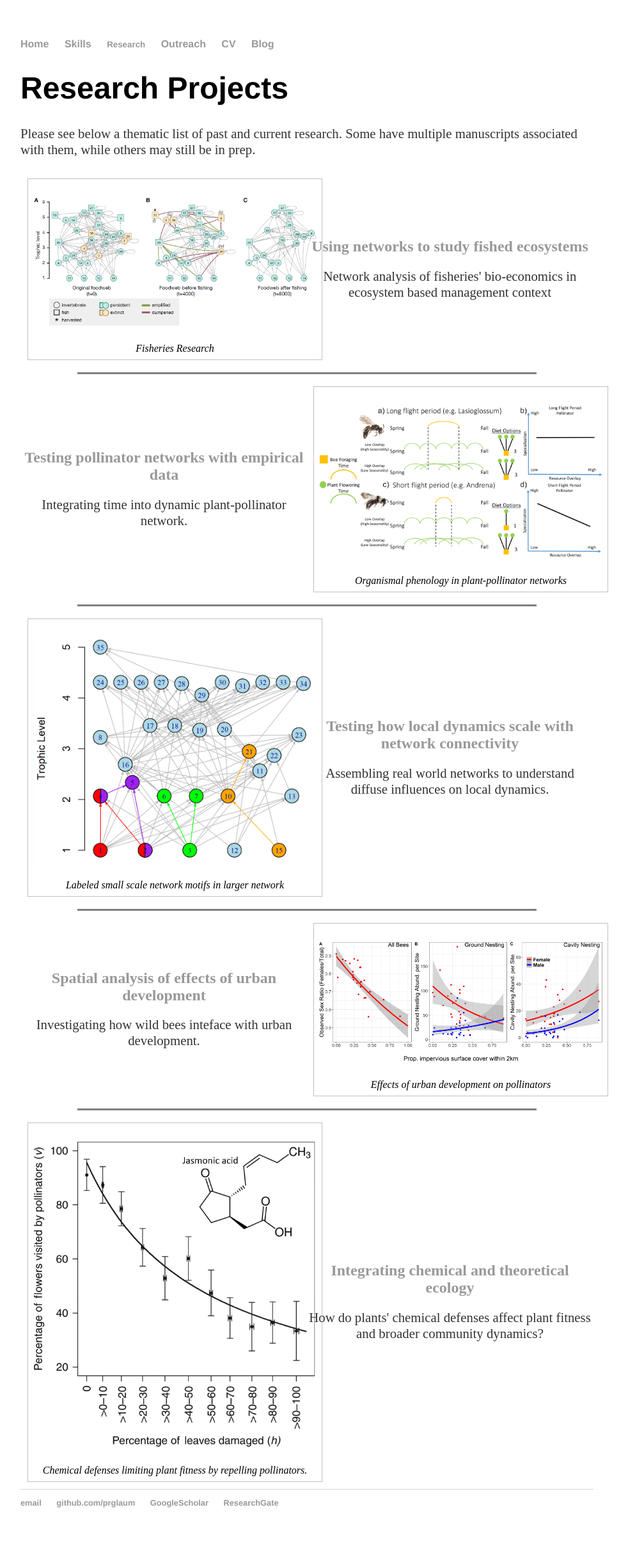
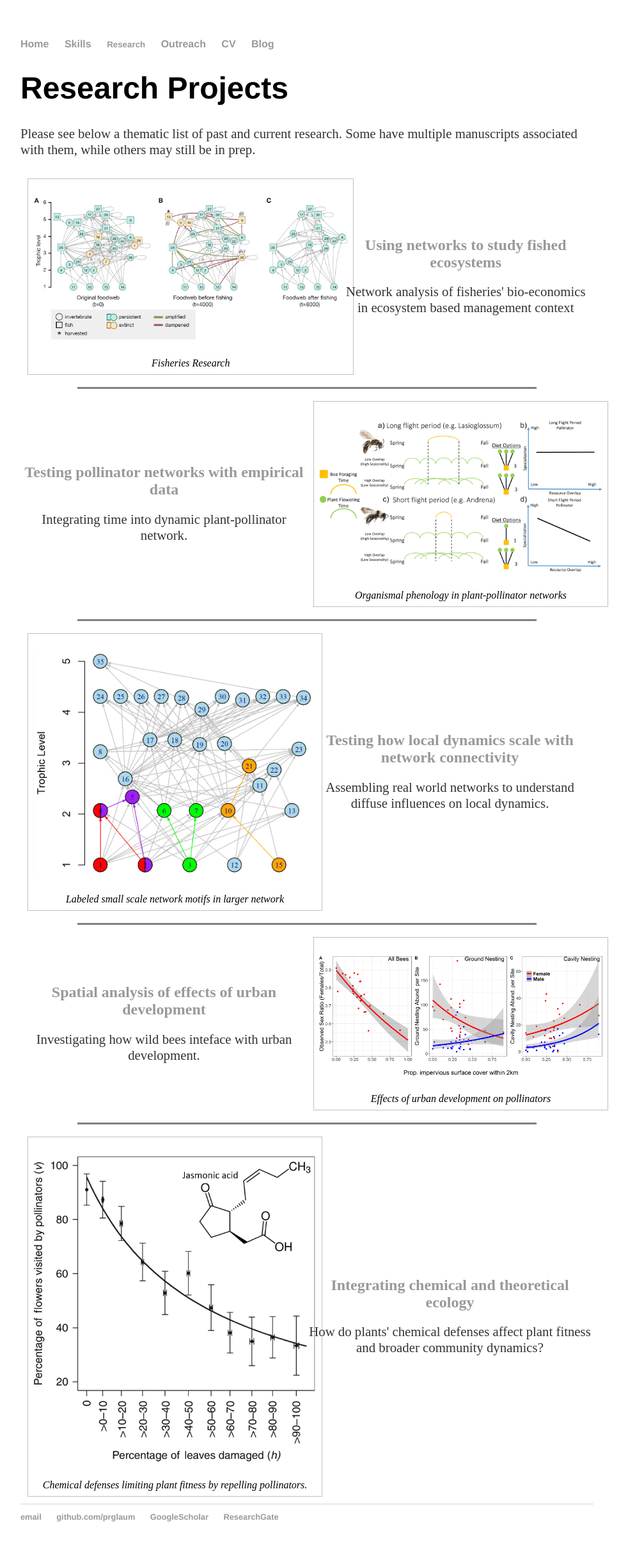
Before and after one commit to prglaum/prglaum.github.io, a Jekyll site: the page built from research/index.html, in a window 1280 px wide. Shown: the whole page at 64% size, without its empty margins (160-1142 px from the left). Built offline with Jekyll 4.4.1, drawn with Linux system fonts in a browser that asks for light colours; before the commit the page ends 2417 px from its top, so only the background shows below that.

Commit message:
Update index.html

```diff
--- a/research/index.html
+++ b/research/index.html
@@ -18,7 +18,7 @@ title: Research Topics
 		<figcaption>Fisheries Research</figcaption>
 		</figure>
 	</td>
-	<td>
+	<td style="width:40%">
 		<h2 style="text-align:center;"><a href="https://prglaum.github.io/research/fisheries/">Using networks to study fished ecosystems</a></h2>
 		<p style="text-align:center;">Network analysis of fisheries' bio-economics in ecosystem based management context</p>
 	</td>
```
